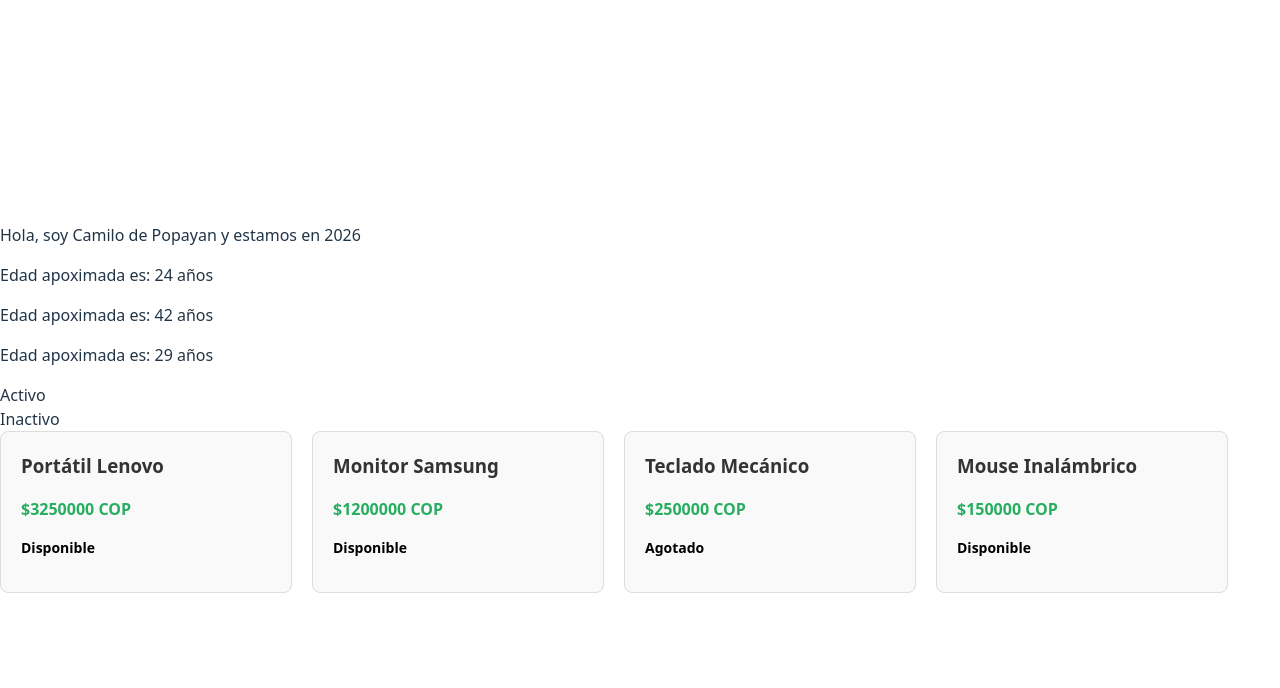
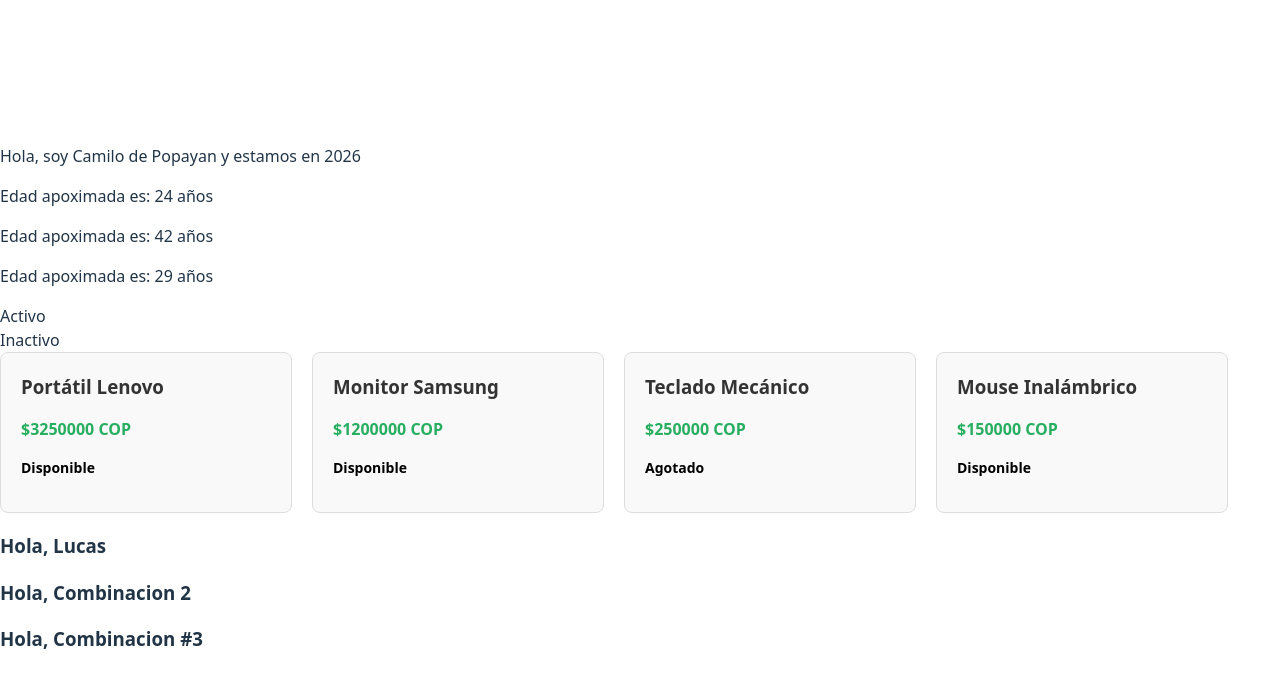
Before and after one commit to Camilo77R/taller-react, a React (Vite) app: page / in a window 1280 px wide. Shown: the top 688 px of the page. Built offline with nearby package versions, Linux system fonts and the light colour scheme.

Commit message:
Ejercicio 6: Componente hijo SaludoUsuario con props mensaje y nombre, llamado 3 veces desde App

```diff
--- a/src/App.jsx
+++ b/src/App.jsx
@@ -2,6 +2,7 @@ import Ejercicio1 from "./Ejercicio1"
 import CalcularEdad from "./CalcularEdad"
 import MensajeEstado from "./MensajeEstado"
 import Productos from "./Productos"
+import SaludoUsuario from "./SaludoUsuario"
 function App() {
 
 
@@ -19,8 +20,12 @@ function App() {
       <MensajeEstado activo={false}></MensajeEstado>
 
 
+      <Productos></Productos>
 
-      <Productos></Productos>
+
+      <SaludoUsuario nombre="Lucas" mensaje="Hola"></SaludoUsuario>
+      <SaludoUsuario  mensaje="Hola" nombre="Combinacion 2"></SaludoUsuario>
+      <SaludoUsuario  mensaje="Hola" nombre="Combinacion #3"></SaludoUsuario>
     </>
   )
 }
--- /dev/null
+++ b/src/SaludoUsuario.jsx
@@ -0,0 +1,14 @@
+// 6. Cree un componente hijo SaludoUsuario que reciba por props los valores
+// mensaje y nombre. Muestre: “{mensaje}, {nombre}”. Llame el componente
+// desde el padre con 3 combinaciones distintas.
+
+
+function SaludoUsuario({mensaje, nombre}){
+    return(
+        <>
+            <h3>  {mensaje}, {nombre} </h3>
+        </>
+    )
+}
+
+export default SaludoUsuario
```
